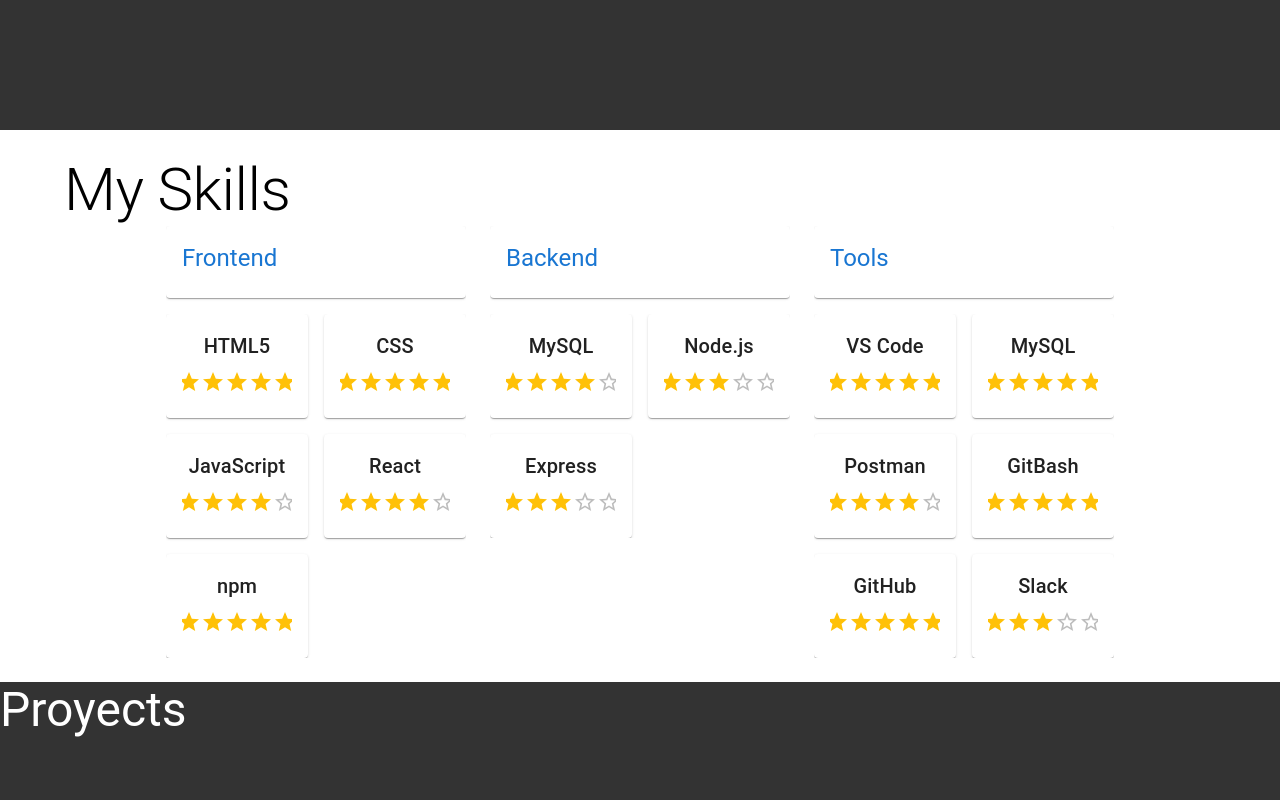
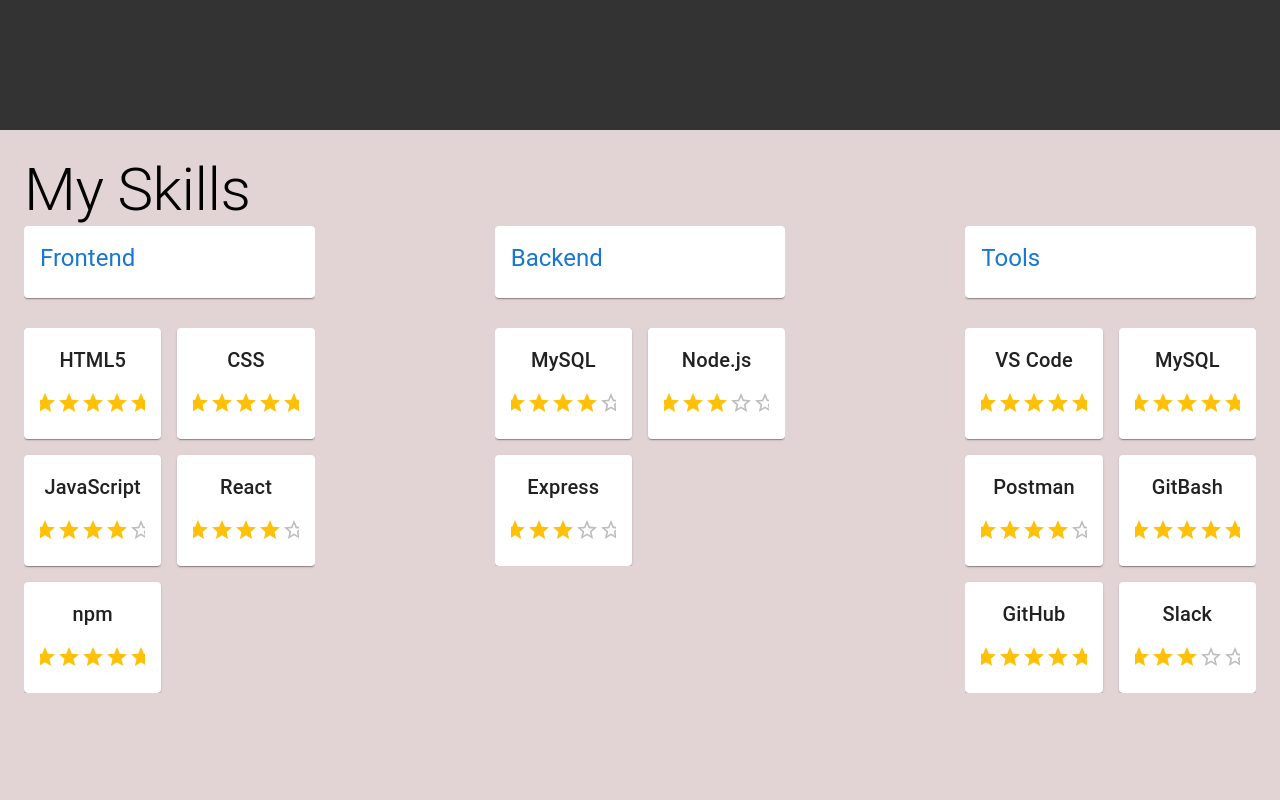
Before and after one commit to GustavoBOG/Portafolio, a React (Vite) app: page / in a window 1280 px wide. Shown: the part 760-1560 px from the top of the page. Built offline with nearby package versions, Linux system fonts and the light colour scheme.

Commit message:
update skills

```diff
--- a/src/components/Skills/Skills.css
+++ b/src/components/Skills/Skills.css
@@ -3,21 +3,23 @@
     background: #fff;
     color: #333;
 } */
+
+.skills-page{
+  width: 100vw;
+  min-height: 100vh;
+  background-color: rgb(226,212,212);
+}
 .skills-container {
-    max-width: 1200px;
-    margin: auto;
+
+    min-height: 100vh;
     padding: 24px;
   }
 
-  .skills-title {
-    margin-bottom: 24px;
-
-  }
 
   .skills-grid {
     display: flex;
     justify-content: center;
-    gap: 24px;
+    gap: 180px;
   }
 
   .skill-category {
@@ -34,7 +36,7 @@
   }
 
   .category-card {
-    margin-bottom: 16px;
+    margin-bottom: 30px;
     cursor: pointer;
   }
 
@@ -56,7 +58,7 @@
   .stars-container {
     display: flex;
     justify-content: center;
-    margin-top: 8px;
+    margin-top: 15px;
   }
 
   .star-icon {
--- a/src/components/Skills/Skills.jsx
+++ b/src/components/Skills/Skills.jsx
@@ -90,6 +90,7 @@
   };
 
   return (
+    <div className='skills-page'>
     <div className="skills-container" id={id}>
       <Typography variant="h2"  className="skills-title">
       {title}
@@ -126,6 +127,7 @@
         ))}
       </div>
     </div>
+    </div>
   );
 };
 
```
